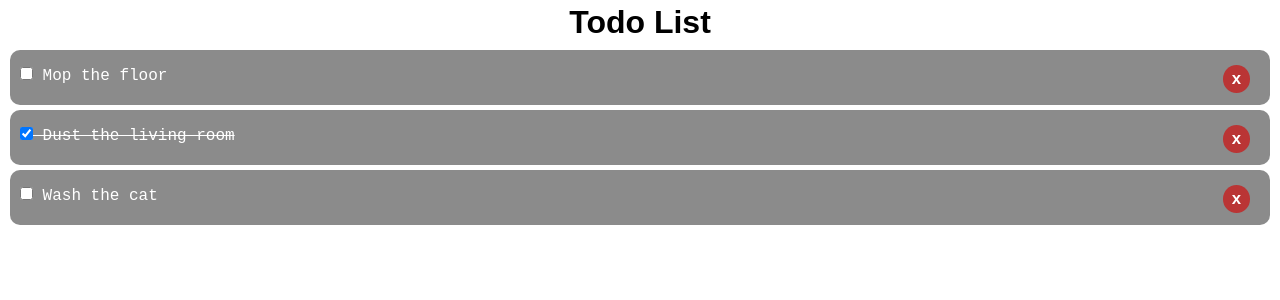
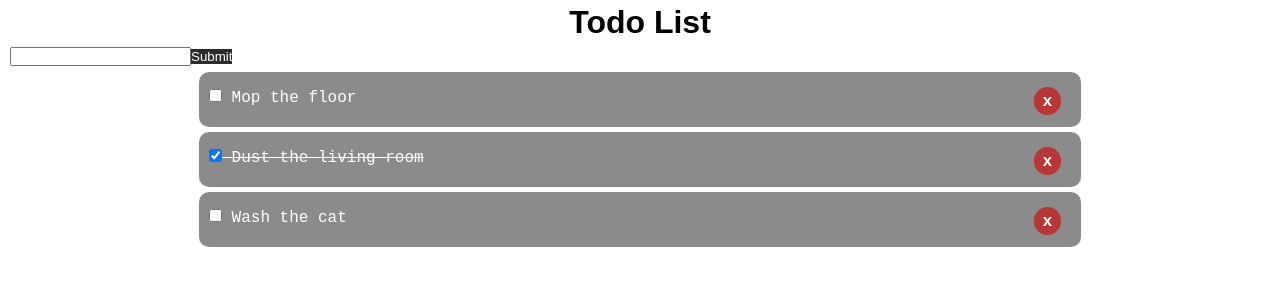
Before and after one commit to hamish-stobo/vue-todo-app, a Vue app: page / in a window 1280 px wide. Shown: the top 300 px of the page. Built offline with nearby package versions, Linux system fonts and the light colour scheme.

Commit message:
practicing add todo

```diff
--- a/package.json
+++ b/package.json
@@ -9,6 +9,7 @@
   },
   "dependencies": {
     "core-js": "^3.6.4",
+    "uuid": "^8.0.0",
     "vue": "^2.6.11"
   },
   "devDependencies": {
--- a/src/App.vue
+++ b/src/App.vue
@@ -1,6 +1,7 @@
 <template>
   <div>
     <Header />
+    <AddTodo v-on:addTodo="addTodo"/>
     <Todos v-bind:todos='todos'
     v-on:deleteTodoItem="deleteTodoItem"/>
   </div>
@@ -8,11 +9,13 @@
 
 <script>
 import Header from './components/layout/Header'
+import AddTodo from './components/AddTodo'
 import Todos from './components/Todos'
 export default {
     name: 'app',
     components: {
       Header,
+      AddTodo,
       Todos
     },
     data() {
@@ -39,6 +42,9 @@
     methods: {
       deleteTodoItem(id) {
         this.todos = this.todos.filter(todo => todo.id !== id)
+      },
+      addTodo(item) {
+        this.todos = [...this.todos, item]
       }
     },
   }
@@ -57,4 +63,15 @@
   width: 100%;
   padding: 0 10px;
 }
+
+.submit-btn {
+  display: inline-block;
+  background: rgb(44, 44, 44);
+  color: white;
+  border: none;
+}
+
+.submit-btn:hover {
+  background: rgb(75, 75, 75);
+}
 </style>
--- /dev/null
+++ b/src/components/AddTodo.vue
@@ -0,0 +1,35 @@
+<template >
+    <div>
+        <form @submit="addTodo">
+            <input type="text" v-model="title" name="title">
+            <input type="submit" class="submit-btn">
+        </form>
+    </div>
+</template>
+
+<script>
+import {v4 as uuidv4} from 'uuid'
+    export default {
+        name: 'AddTodo',
+        data() {
+            return {
+                title: ''
+            }
+        },
+        methods: {
+            addTodo(e) {
+                e.preventDefault()
+                const item = {
+                    id: uuidv4(),
+                    title: this.title,
+                    completed: false
+                }
+                return item
+            }
+        }
+    }
+</script>
+
+<style scoped>
+
+</style>
--- a/src/components/Todos.vue
+++ b/src/components/Todos.vue
@@ -21,9 +21,10 @@
     .todolist {
         color: white;
         background: rgba(112, 112, 112, 0.808);
-        margin: 5px 0;
+        margin: 5px auto;
         border-radius: 10px;
         padding: 15px 0 0 10px;
         font-family: 'Courier New', Courier, monospace;
+        max-width: 70%;
     }
 </style>
```
Also changed, not shown: 1 other file (tests, documents, lock files or other folders).
